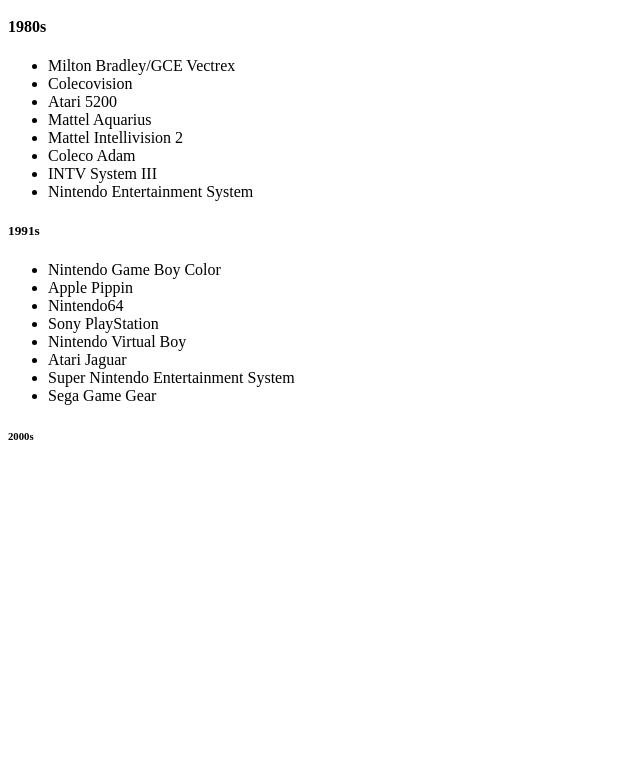
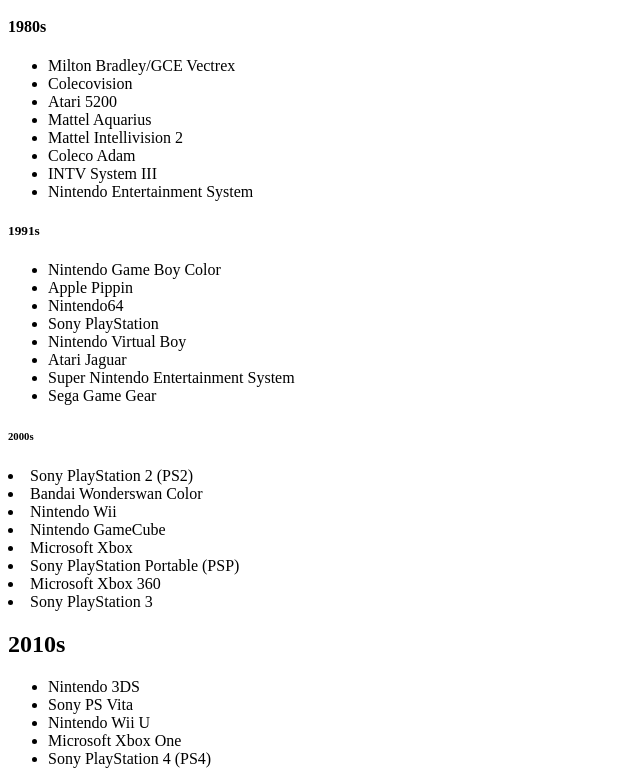
Before and after one commit to persiangangasta/persiangangasta.github.io, a plain HTML site: page consoles/consoles.html in a window 1280 px wide. Shown: the part 377-1161 px from the top of the page, without its empty margins (0-640 px from the left). Before the commit the page ends 844 px from the top, so only its background shows below. Drawn offline with Linux system fonts and the light colour scheme.

Commit message:
ghoiuhyui

```diff
--- a/consoles/consoles.html
+++ b/consoles/consoles.html
@@ -48,5 +48,21 @@
 		<li>Sega Game Gear</li>
 	</ul>
 	<h6>2000s</h6>
+	    <li>Sony PlayStation 2 (PS2)</li>
+		<li>Bandai Wonderswan Color</li>
+		<li>Nintendo Wii</li>
+		<li>Nintendo GameCube</li>
+		<li>Microsoft Xbox</li>
+		<li>Sony PlayStation Portable (PSP)</li>
+		<li>Microsoft Xbox 360</li>
+		<li>Sony PlayStation 3</li>
+	<h2>2010s</h2>
+	<ul>
+		<li>Nintendo 3DS</li>
+		<li>Sony PS Vita</li>
+		<li>Nintendo Wii U</li>
+		<li>Microsoft Xbox One</li>
+		<li>Sony PlayStation 4 (PS4)</li>
+	</ul>
 </body>
 </html>
```
